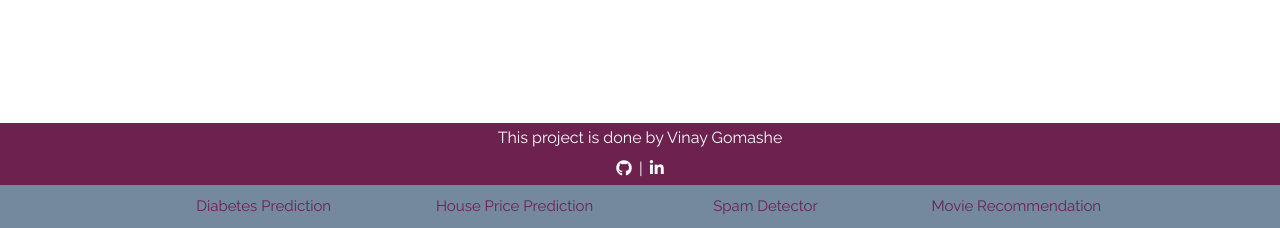
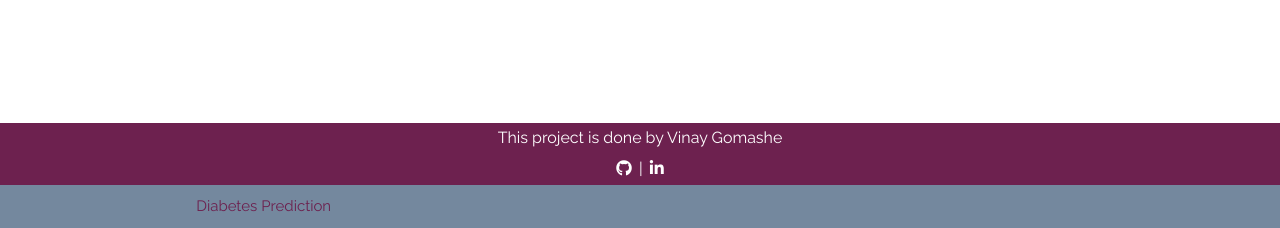
Before and after one commit to vinay-alt/house_price_pred, a Flask app: page / in a window 1280 px wide. Shown: the part 572-800 px from the top of the page. Run offline with Flask 2, Linux system fonts and the light colour scheme.

Commit message:
added ui

```diff
--- a/templates/footer.html
+++ b/templates/footer.html
@@ -8,9 +8,7 @@
 		<div id="others">
 			<ul>
 				<a href=""><li>Diabetes Prediction</li></a>
-				<a href=""><li>House Price Prediction</li></a>
-				<a href=""><li>Spam Detector</li></a>
-				<a href=""><li>Movie Recommendation</li></a>
+
 			</ul>
 		</div>
 	</div>
```
Also changed, not shown: UI.PNG (added), UI1.PNG (added).
